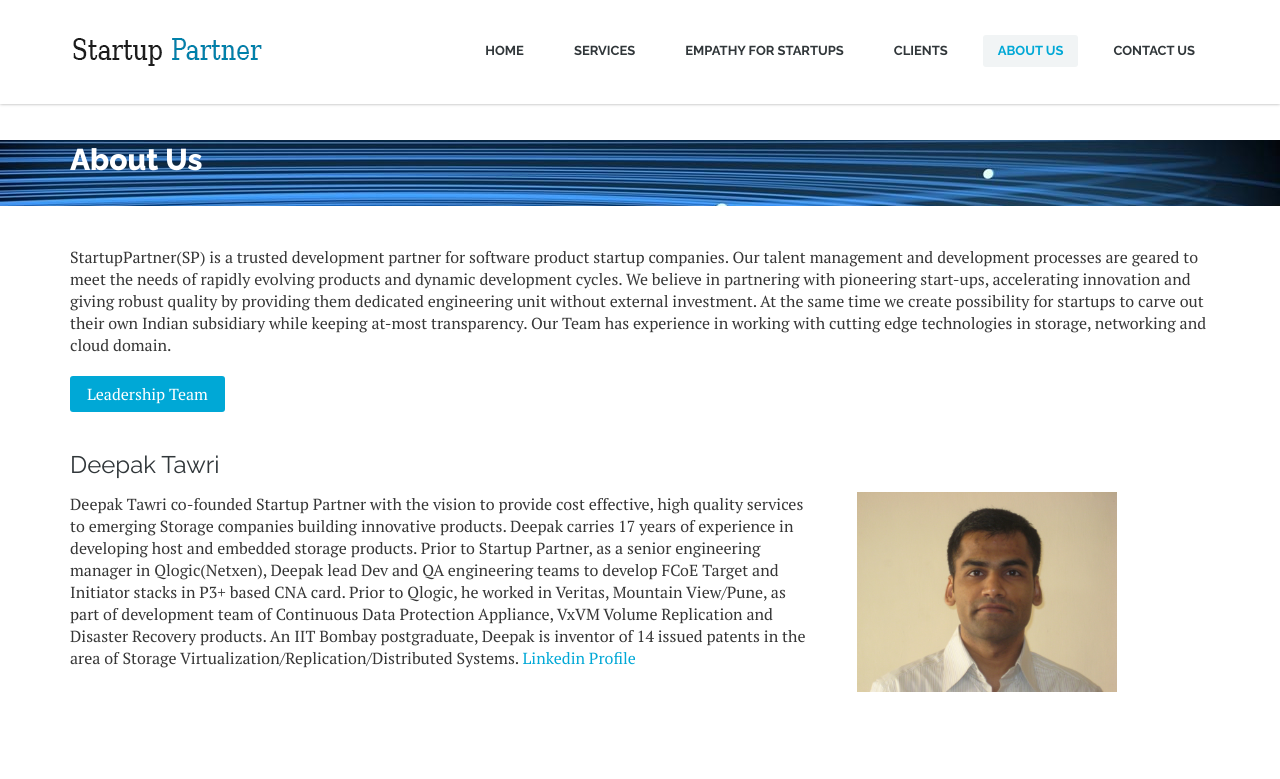
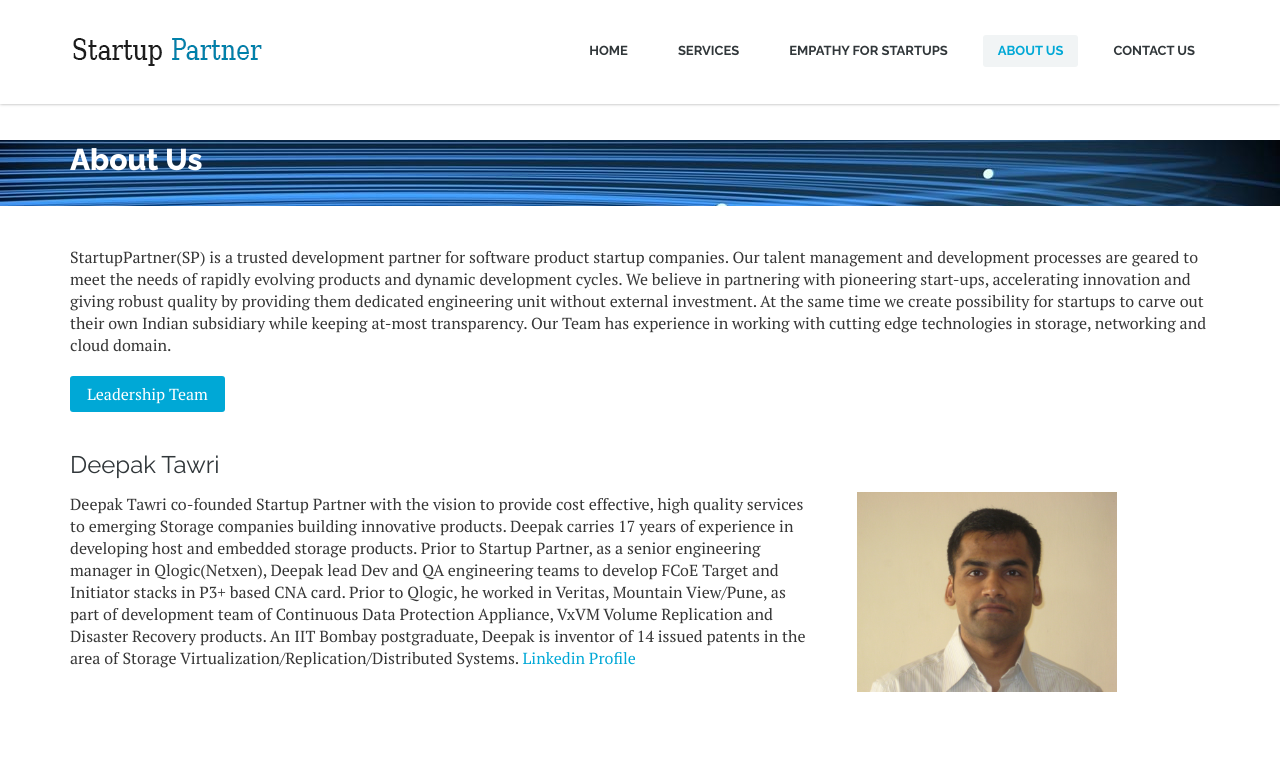
Before and after one commit to startuppartner/company_website, a plain HTML site: page about.html in a window 1280 px wide. Shown: the top 779 px of the page. Drawn offline with Linux system fonts and the light colour scheme.

Commit message:
Disabled Client page

```diff
--- a/about.html
+++ b/about.html
@@ -28,7 +28,7 @@
 	<li><a href="index.html">Home</a></li>
 	<li><a href="engagement-models.html">Services</a></li>
 	<li><a href="empathy-startups.html">Empathy for Startups</a></li>
-	<li><a href="clients.html">Clients</a></li>
+	<!-- <li><a href="clients.html">Clients</a></li> -->
 	<li class="active"><a href="about.html">About Us</a></li>
 	<li><a href="contact.html">Contact Us</a></li>
 </ul>
```
Also changed, not shown: clients.html (+1 -1 lines), contact.html (+1 -1 lines), empathy-startups.html (+1 -1 lines), engagement-models.html (+1 -1 lines), index.html (+1 -1 lines), skills.html (+1 -1 lines), team.html (+1 -1 lines).
